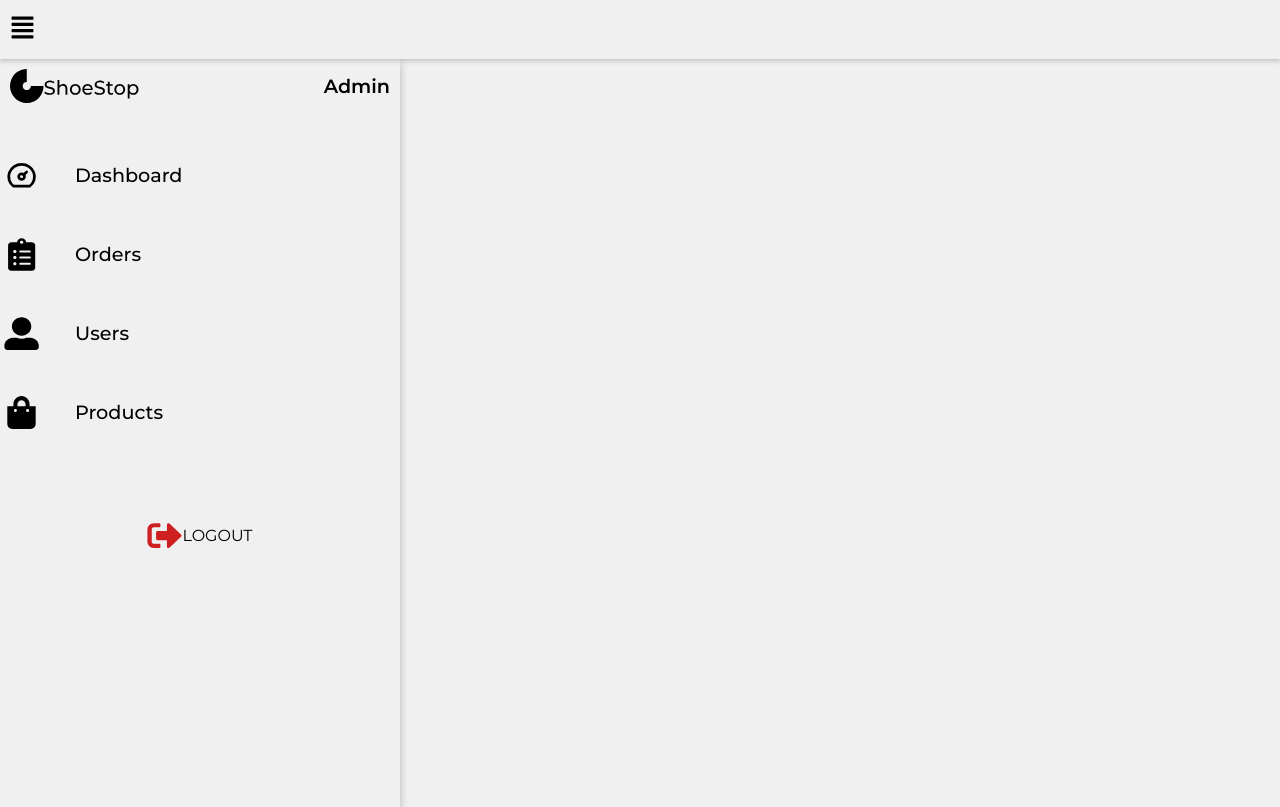
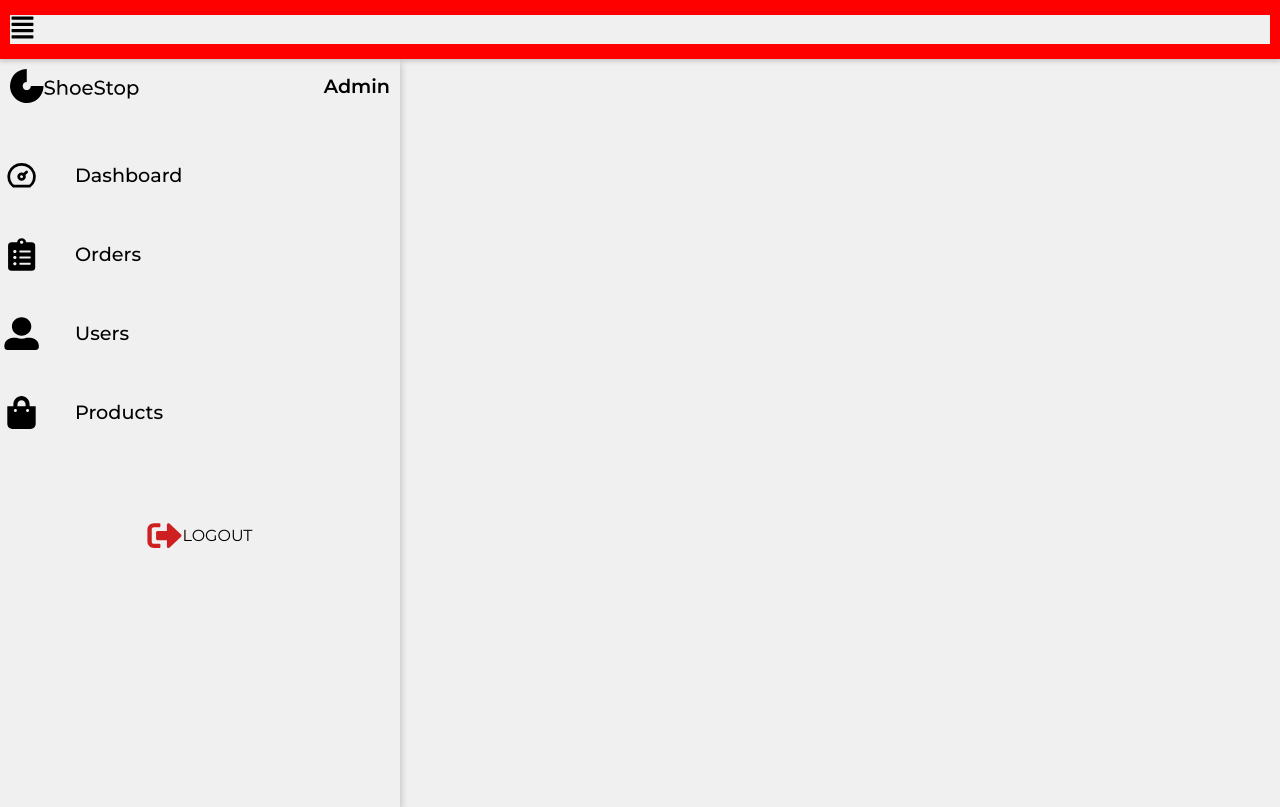
Before and after one commit to sakshi-beep/ShoeStop, a PHP site: page /admin/screens/addProduct.php in a window 1280 px wide. Run offline with PHP 8.4, Linux system fonts and the light colour scheme.

Commit message:
created separate css files for sidebar and navbar

```diff
--- a/admin/css/admin.css
+++ b/admin/css/admin.css
@@ -275,7 +147,7 @@ color: #757070;
     display: block;
   }
 
-  #menu-container {
+  /* #menu-container {
     position: relative;
     display: flex;
     max-width: 400px;
--- /dev/null
+++ b/admin/css/adminNav.css
@@ -0,0 +1,21 @@
+
+nav {
+    display: flex;
+    width: 100%;
+    padding: 15px 10px;
+    position: sticky;
+    top: 0px;
+    align-items: center;
+    z-index: 1;
+    box-shadow:0px 1px 5px 1px rgba(0, 0, 0, 0.2);
+    background-color: red;
+  }
+
+  .nav-link {
+    display: flex;
+    align-items: center;
+    justify-content: space-between;
+    width: 100%;
+    font-size: 1.1em;
+    font-weight: 500;
+  }
--- /dev/null
+++ b/admin/css/adminSideBar.css
@@ -0,0 +1,123 @@
+@import url("https://fonts.googleapis.com/css2?family=Montserrat:ital,wght@0,400;0,500;0,600;0,700;1,500;1,600&display=swap");
+
+* {
+  margin: 0;
+  padding: 0;
+  box-sizing: border-box;
+  text-decoration: none;
+  list-style: none;
+  background-color: #f1f0f0;
+  font-family: "Montserrat";
+}
+
+
+#menu-container {
+    position: fixed;
+    /* top:55px; */
+    display: none;
+    flex-direction: column;
+    align-items: center;
+    gap: 1rem;
+    width: 100%;
+    height: 100%;
+    animation: showMenu ease-in 200ms both;
+    box-shadow: 0px 4px 8px rgba(0, 0, 0, 0.25);
+  }
+
+  @keyframes showMenu {
+    0% {
+      transform: translateX(-100%);
+    }
+
+    100% {
+      transform: translateX(0%);
+    }
+  }
+
+  .menu-logo-container {
+    display: flex;
+    justify-content: space-between;
+    align-items: center;
+    width: 100%;
+    padding: 0px 10px;
+    padding-top: 10px;
+  }
+
+  #admin-txt {
+    font-size: 1.2em;
+    font-weight: 510;
+  }
+
+  .ul-items {
+    width: 100%;
+    display: flex;
+    flex-direction: column;
+    gap: 1rem;
+    padding: 25px 0rem;
+  }
+
+  .ul-list {
+    position: relative;
+    display: flex;
+    align-items: center;
+    gap: 2rem;
+    margin: 5px 0px;
+    cursor: pointer;
+    padding: 10px 0px;
+  }
+
+  .ul-list:hover{
+    box-shadow:0px 4px 2px 0px rgba(0, 0, 0, 0.2);
+
+  }
+
+  .ul-links{
+    display:flex;
+    align-items: center;
+    justify-content: space-between;
+    gap:2rem;
+    text-decoration: none;
+    color:#000000;
+  cursor: pointer;
+  }
+
+  .li-text {
+    font-size: 1.2em;
+    font-weight: 500;
+  }
+
+  .ul-image {
+    width: 43px;
+    height: 33px;
+  }
+
+
+
+  #logout {
+    display: flex;
+    align-items: center;
+    text-decoration: none;
+    text-align: center;
+    color: black;
+
+    width: max-content;
+    height: max-content;
+    padding: 6px;
+    border-radius: 10px;
+    text-align: center;
+    /* margin-bottom: auto; */
+    margin-top: 2rem;
+  }
+
+
+  @media (min-width: 768px) {
+    #menu-container {
+      position: relative;
+      display: flex;
+      max-width: 400px;
+      height: 93.5vh;
+    }
+    .container-title {
+      font-size: 1.8em;
+    }
+}
--- /dev/null
+++ b/admin/files/adminNav.php
@@ -0,0 +1,17 @@
+<!DOCTYPE html>
+<html lang="en">
+<head>
+    <meta charset="UTF-8">
+    <meta http-equiv="X-UA-Compatible" content="IE=edge">
+    <meta name="viewport" content="width=device-width, initial-scale=1.0">
+    <link rel="stylesheet" href="../css/adminNav.css?v=<?php echo time();?>">
+</head>
+<body>
+<nav>
+        <ul class="nav-link">
+            <li><a href="#" onclick="menuShow()"><img src="/shoestop/images/hamburger.svg"></a></li>
+        </ul>
+
+    </nav>
+</body>
+</html>
--- a/admin/files/adminSideBar.php
+++ b/admin/files/adminSideBar.php
@@ -1,3 +1,12 @@
+<!DOCTYPE html>
+<html lang="en">
+<head>
+        <meta charset="UTF-8">
+        <meta http-equiv="X-UA-Compatible" content="IE=edge">
+        <meta name="viewport" content="width=device-width, initial-scale=1.0">
+       <link rel="stylesheet" href="../css/adminSideBar.css?v=<?php echo time();?>">
+</head>
+<body>
 <div id="menu-container">
             <div class="menu-logo-container">
                 <img src="/shoestop/images/logo-big.svg" style="width:130px">
@@ -17,3 +26,5 @@
             </ul>
             <a href="#" id="logout"><img src="/shoestop/images/logout-icon.svg" style="width:35px"><span>LOGOUT</span></a>
         </div>
+</body>
+</html>
--- a/admin/screens/addProduct.php
+++ b/admin/screens/addProduct.php
@@ -1,26 +1,20 @@
 <!DOCTYPE html>
 <html lang="en">
+
 <head>
     <meta charset="UTF-8">
     <meta http-equiv="X-UA-Compatible" content="IE=edge">
     <meta name="viewport" content="width=device-width, initial-scale=1.0">
-    <link rel="stylesheet" href="../css/admin.css">
+    <link rel="stylesheet" href="../css/addProduct.css?v=<?php echo time();?>">
     <script src="../js/navbarHamburger.js"></script>
     <title>Products</title>
 </head>
+
 <body>
-<nav>
-        <ul class="nav-link">
-            <li><a href="#" onclick="menuShow()"><img src="/shoestop/images/hamburger.svg"></a></li>
-            <!-- <li>Dashboard</li> -->
-        </ul>
+<?php require '../files/adminNav.php'?>
 
-    </nav>
-    <div class="maincontainer" style="display:flex">
-    <?php require '../files/adminSideBar.php';
-    ?>
-    <div></div>
-    </div>
+<?php require '../files/adminSideBar.php'?>
 
 </body>
+
 </html>
```
Also changed, not shown: other parts of admin/css/admin.css (+1 -129 lines), admin/index.php (+5 -8 lines), admin/css/addProduct.css (line endings or trailing spaces).
